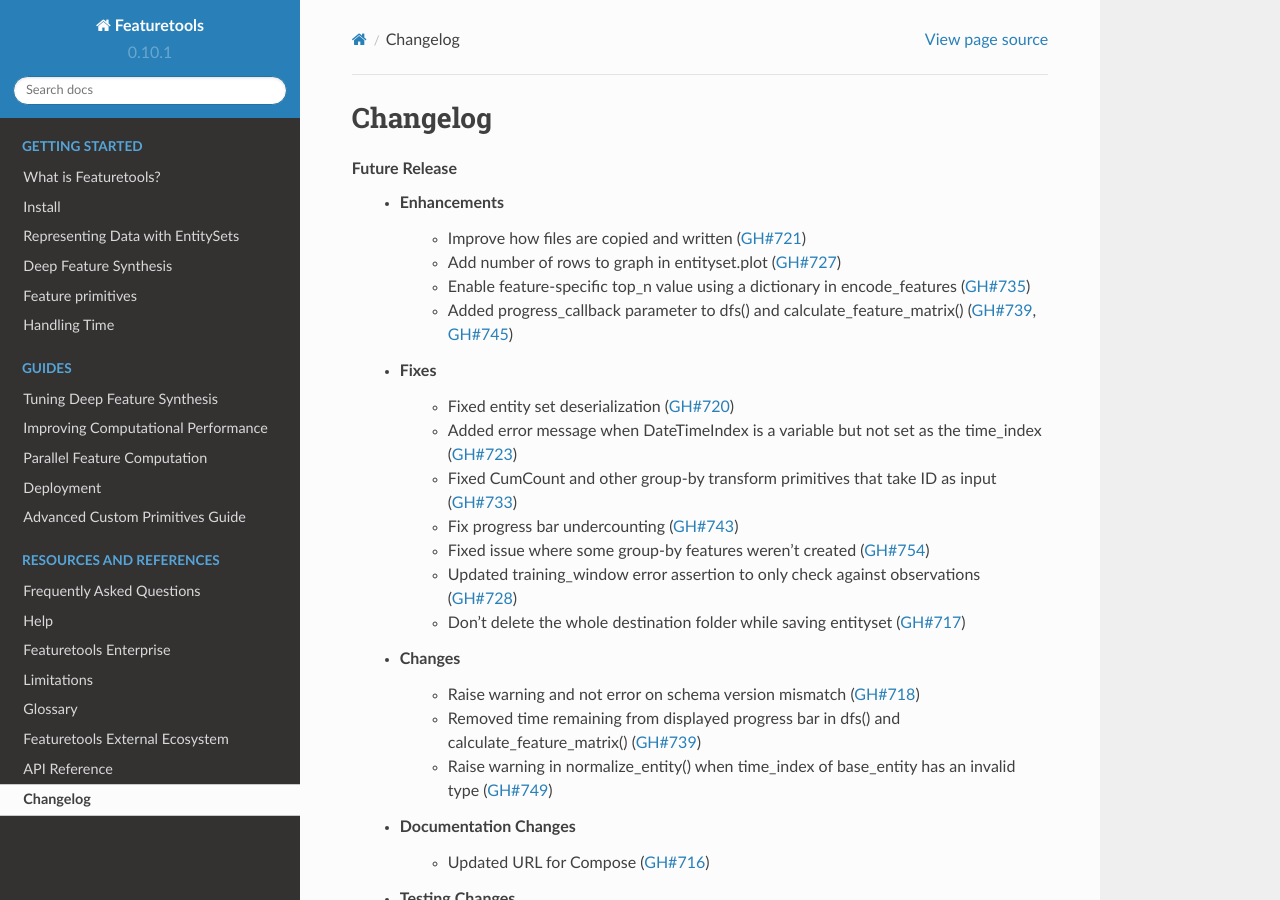
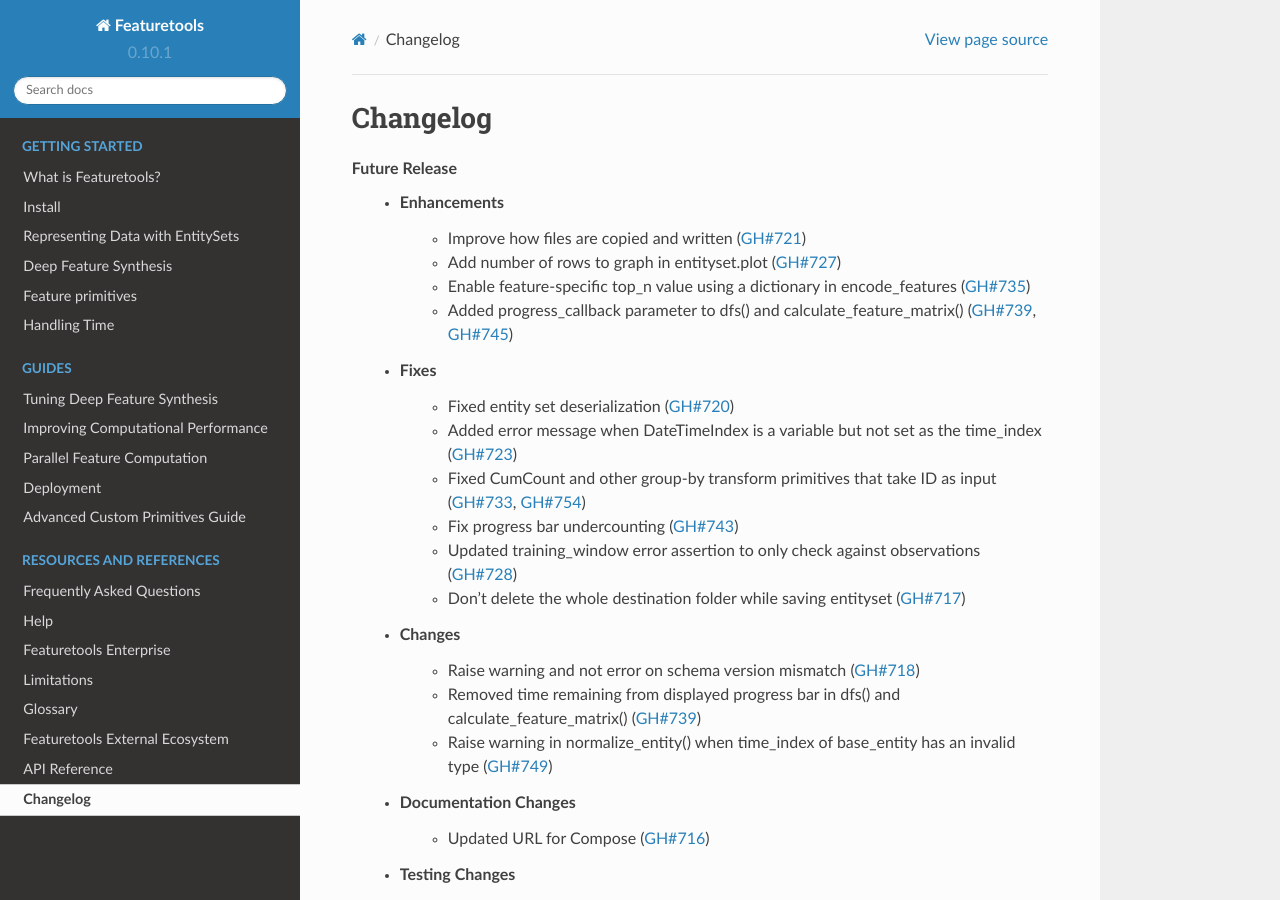
Before and after one commit to alteryx/featuretools, a Sphinx documentation site: the page built from docs/source/changelog.rst, in a window 1280 px wide and 900 px high. Built offline with Sphinx 7.4.7 and the Read the Docs theme 2.0.0, drawn with Linux system fonts in a browser that asks for light colours; pages that are not in the unit, such as notebooks, are missing from menus.

Commit message:
Update changelog.rst

```diff
--- a/docs/source/changelog.rst
+++ b/docs/source/changelog.rst
@@ -11,9 +11,8 @@
     * Fixes
         * Fixed entity set deserialization (:pr:`720`)
         * Added error message when DateTimeIndex is a variable but not set as the time_index (:pr:`723`)
-        * Fixed CumCount and other group-by transform primitives that take ID as input (:pr:`733`)
+        * Fixed CumCount and other group-by transform primitives that take ID as input (:pr:`733`, :pr:`754`)
         * Fix progress bar undercounting (:pr:`743`)
-        * Fixed issue where some group-by features weren't created (:pr:`754`)
 	* Updated training_window error assertion to only check against observations (:pr:`728`)
         * Don't delete the whole destination folder while saving entityset (:pr:`717`)
     * Changes
```
